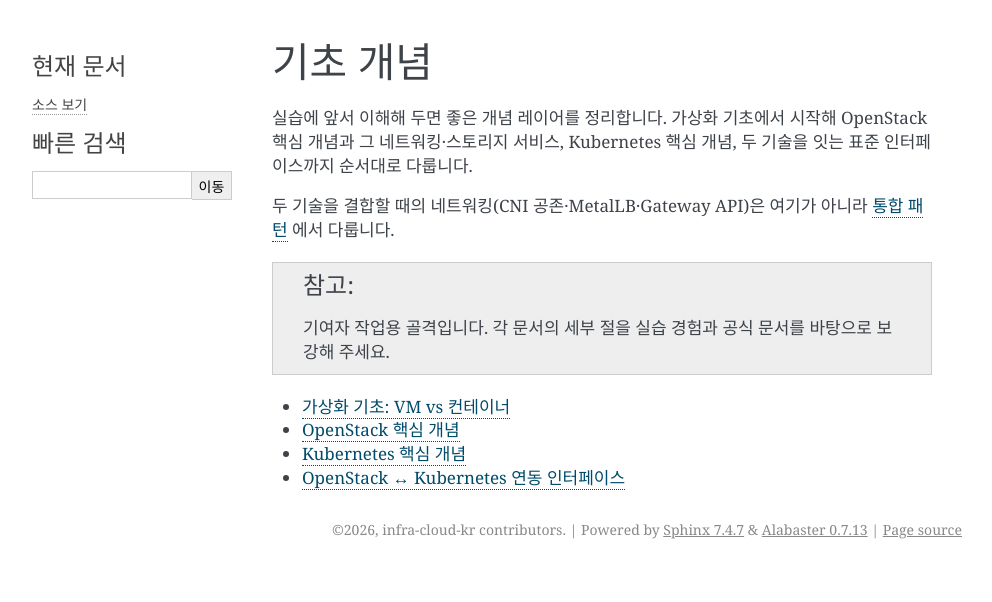
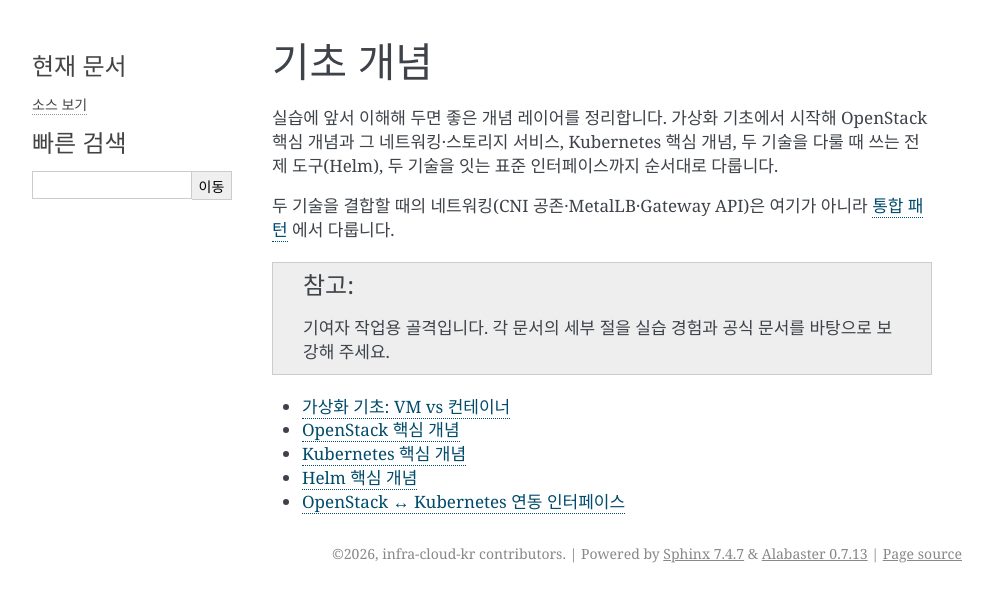
Before and after one commit to infra-cloud-kr/openstack-kubernetes, a Sphinx documentation site: the page built from doc/source/foundations/index.rst, in a window 1280 px wide. Shown: the top 602 px of the page, without its empty margins (148-1140 px from the left). Built offline with Sphinx 7.4.7, drawn with Linux system fonts in a browser that asks for light colours.

Commit message:
Add Helm fundamentals skeleton to foundations
Introduce a Helm core-concept skeleton framed around its role in the
OpenStack-on-Kubernetes combination (Chart/Values/Release, values
overrides, openstack-helm基盤), and register it in the foundations
toctree.

Co-Authored-By: Claude Opus 4.8 (1M context) <noreply@anthropic.com>

```diff
--- a/doc/source/foundations/index.rst
+++ b/doc/source/foundations/index.rst
@@ -4,7 +4,8 @@
 
 실습에 앞서 이해해 두면 좋은 개념 레이어를 정리합니다. 가상화 기초에서
 시작해 OpenStack 핵심 개념과 그 네트워킹·스토리지 서비스, Kubernetes 핵심
-개념, 두 기술을 잇는 표준 인터페이스까지 순서대로 다룹니다.
+개념, 두 기술을 다룰 때 쓰는 전제 도구(Helm), 두 기술을 잇는 표준
+인터페이스까지 순서대로 다룹니다.
 
 두 기술을 결합할 때의 네트워킹(CNI 공존·MetalLB·Gateway API)은 여기가 아니라
 :doc:`../integration-patterns` 에서 다룹니다.
@@ -20,4 +21,5 @@
    vm-vs-container
    openstack
    kubernetes-fundamentals
+   helm
    bridging-concepts
```
Also changed, not shown: doc/source/foundations/helm.rst (added, +41 -0 lines).
